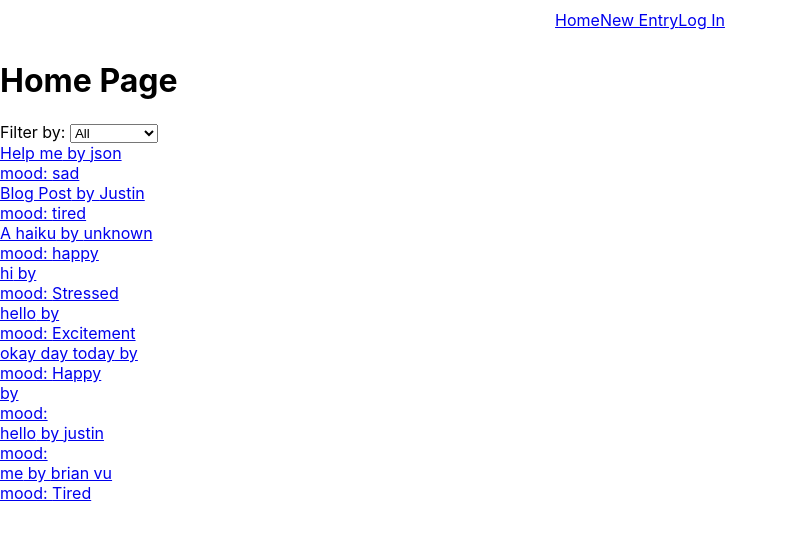
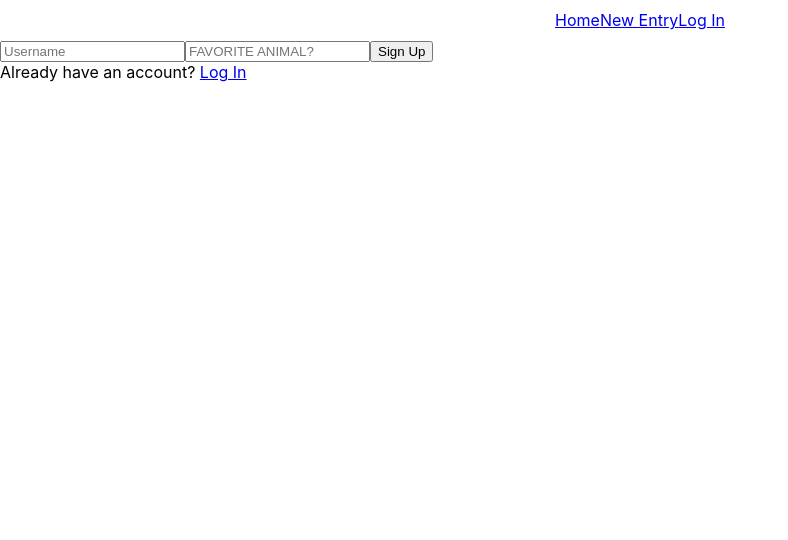
Before and after one commit to jlswift2/phase-2-project, a React (Create React App) app: page /SignUp in a window 1280 px wide. Shown: the top 540 px of the page, without its empty margins (0-788 px from the left). Built offline with nearby package versions, Linux system fonts and the light colour scheme; data requests are answered from the project's data file.

Commit message:
added logout function, fixed bugs

```diff
--- a/db.json
+++ b/db.json
@@ -67,22 +67,5 @@
       "mood": "Tired",
       "id": 9
     }
-  ],
-  "users": [
-    {
-      "username": "brian vu",
-      "favAnimal": "omg",
-      "id": 1
-    },
-    {
-      "username": "brian vu",
-      "favAnimal": "qweqweqwe",
-      "id": 2
-    },
-    {
-      "username": "brian vu",
-      "favAnimal": "omg",
-      "id": 3
-    }
   ]
 }
--- a/src/components/App.js
+++ b/src/components/App.js
@@ -14,26 +14,31 @@ function App() {
     setUser(userStatus);
   }, []);
 
-  console.log(user)
+  const handleSetUser = user => {
+    setUser(user);
+  }
 
   return (
     <div className="App">
-      <Header />
+      <Header user={user} handleSetUser={handleSetUser}/>
       <Switch>
         <Route exact path="/Login">
-          <Login />
+          <Login handleSetUser={handleSetUser}/>
+        </Route>
+        <Route exact path="/SignUp">
+          <Login handleSetUser={handleSetUser} signUp={true}/>
         </Route>
         <Route exact path="/NewEntry">
-          <NewEntry user={user}/>
+          <NewEntry user={user} handleSetUser={handleSetUser}/>
         </Route>
         <Route exact path="/Entry/:id">
-          <Entry user={user}/>
+          <Entry user={user} handleSetUser={handleSetUser}/>
         </Route>
         <Route exact path="/Entry/:id/Edit">
-          <NewEntry user={user}/>
+          <NewEntry user={user} handleSetUser={handleSetUser}/>
         </Route>
         <Route path="/">
-          <Home user={user}/>
+          <Home user={user} handleSetUser={handleSetUser}/>
         </Route>
       </Switch>
     </div>
--- a/src/components/Entry.js
+++ b/src/components/Entry.js
@@ -1,22 +1,20 @@
 import React, { useState, useEffect } from 'react'
 import { Link, useParams, useHistory } from "react-router-dom";
 
-function Entry({ user }) {
-  console.log(user)
+function Entry({ user, handleSetUser }) {
   const { id } = useParams();
   const history =useHistory()
   const [entry, setEntry] = useState({});
 
   useEffect(() => {
+    const userStatus = JSON.parse(localStorage.getItem("journalUser"));
     fetch(`http://localhost:8002/journals/${id}`)
     .then(res => res.json())
-    .then(data => setEntry(data));
+    .then(data => {
+      setEntry(data);
+      handleSetUser(userStatus);
+    });
   }, [id]);
-
-  //checks if the logged in user is the same as entry author
-  if(user.username === entry.author){
-    console.log("here")
-  }
 
   function handleDelete(e) {
       fetch(`http://localhost:8002/journals/${id}`, {
@@ -33,10 +31,15 @@ function Entry({ user }) {
       {entry.text_body}
       <br/>
       mood: {entry.mood}
-      <Link to={`/Entry/${entry.id}/Edit`}>
-        <button>Edit</button>
-      </Link>
-      <button onClick={handleDelete}>Delete</button>
+      {
+        user === null || user.username !== entry.author ? null
+        : <>
+            <Link to={`/Entry/${entry.id}/Edit`}>
+              <button>Edit</button>
+            </Link>
+            <button onClick={handleDelete}>Delete</button>
+          </>
+      }
     </div>
   )
 }
--- a/src/components/Header.js
+++ b/src/components/Header.js
@@ -1,10 +1,10 @@
 import React from 'react'
 import NavBar from './NavBar'
 
-function Header() {
+function Header({ user, handleSetUser }) {
   return (
     <div>
-        <NavBar />
+        <NavBar user={user} handleSetUser={handleSetUser}/>
     </div>
   )
 }
--- a/src/components/Home.js
+++ b/src/components/Home.js
@@ -1,22 +1,33 @@
 import React, { useState, useEffect } from "react";
 import EntryCard from "./EntryCard";
 
-function Home({ user }) {
+function Home({ user, handleSetUser }) {
   const [entries, setEntries] = useState([]);
-  const [filter, setFilter] = useState("all");
+  const [filter, setFilter] = useState("All");
 
   useEffect(() => {
+    const userStatus = JSON.parse(localStorage.getItem("journalUser"));
     fetch("http://localhost:8002/journals")
-      .then(res => res.json())
-      .then(data => setEntries(data));
+    .then(res => res.json())
+    .then(data => {
+      setEntries(data);
+      handleSetUser(userStatus);
+    });
   }, []);
+
+  console.log("home", user)
 
   const handleFilterChange = event => {
     setFilter(event.target.value);
   }
 
   const renderFilteredEntries = filter => {
-    if (filter === "all") return entries.map(entry => <EntryCard key={entry.id} entry={entry}></EntryCard>);
+    if (filter === "All") return entries.map(entry => <EntryCard key={entry.id} entry={entry}></EntryCard>);
+
+    else if (filter === "Your Entries") {
+      const filteredEntries = entries.filter(entry => entry.author === user.username);
+      return filteredEntries.map(entry => <EntryCard key={entry.id} entry={entry}></EntryCard>);
+    }
 
     const filteredEntries = entries.filter(entry => entry.mood === filter);
     return filteredEntries.map(entry => <EntryCard key={entry.id} entry={entry}></EntryCard>);
@@ -30,7 +41,8 @@ function Home({ user }) {
       <form onChange={handleFilterChange}>
         <label htmlFor="filter">Filter by: </label>
         <select name="filter">
-          <option value="all">All</option>
+          <option value="All">All</option>
+          {user ? <option value="Your Entries">Your Entries</option> : null}
           <option value="Happy">Happy</option>
           <option value="Tired">Tired</option>
           <option value="Sad">Sad</option>
--- a/src/components/Login.js
+++ b/src/components/Login.js
@@ -1,7 +1,7 @@
 import React, { useState } from "react";
-import { useHistory } from "react-router-dom";
+import { useHistory, Link } from "react-router-dom";
 
-function Login() {
+function Login({ handleSetUser, signUp }) {
   const [userData, setUserData] = useState({
     username: "",
     favAnimal: ""
@@ -19,18 +19,22 @@ function Login() {
   const handleSubmit = event => {
     event.preventDefault();
 
-    fetch("http://localhost:8002/users", {
-      method: "POST",
-      headers: {
-        "Content-Type": "application/json"
-      },
-      body: JSON.stringify(userData)
-    })
-    .then(res => res.json())
-    .then(data => {
-      localStorage.setItem("journalUser", JSON.stringify(data));
-      history.push("/");
-    });
+    localStorage.setItem("journalUser", JSON.stringify(userData));
+    handleSetUser(userData);
+    history.push("/");
+  }
+
+  const handleSignUp = signUp => {
+    if (signUp) return (
+      <>
+        Already have an account? <Link to="/Login">Log In</Link>
+      </>
+    );
+    else return (
+      <>
+        Don't have an account yet? <Link to="/SignUp">Sign Up</Link>
+      </>
+    );
   }
 
   return (
@@ -38,8 +42,9 @@ function Login() {
       <form onSubmit={handleSubmit}>
         <input type="text" name="username" value={userData.username} onChange={handleChange} placeholder="Username"></input>
         <input type="text" name="favAnimal" value={userData.favAnimal} onChange={handleChange} placeholder="FAVORITE ANIMAL?"></input>
-        <button>Sign Up</button>
+        <button>{signUp ? "Sign Up" : "Log In"}</button>
       </form>
+      {handleSignUp(signUp)}
     </div>
   )
 }
--- a/src/components/NavBar.js
+++ b/src/components/NavBar.js
@@ -1,12 +1,23 @@
 import React from "react";
-import { NavLink } from "react-router-dom";
+import { NavLink, useHistory } from "react-router-dom";
 
-function NavBar() {
+function NavBar({ user, handleSetUser }) {
+  const history = useHistory();
+
+  const logoutUser = () => {
+    localStorage.removeItem("journalUser");
+    handleSetUser(null);
+    history.push("/");
+  }
+
   return(
   <div className="navbar">
     <NavLink to="/">Home</NavLink>
     <NavLink to="/NewEntry">New Entry</NavLink>
-    <NavLink to="/Login">Log In</NavLink>
+    {
+      user === null ? <NavLink to="/Login">Log In</NavLink>
+      : <NavLink to="/" onClick={() => logoutUser()}>Log Out</NavLink>
+    }
     </div>);
 }
 
--- a/src/components/NewEntry.js
+++ b/src/components/NewEntry.js
@@ -1,7 +1,7 @@
 import React, { useEffect, useState } from "react";
 import { useHistory, useParams, useRouteMatch, Redirect } from "react-router-dom";
 
-function NewEntry({ user }) {
+function NewEntry({ user, handleSetUser }) {
     const [formData, setFormData] = useState({
         title: "",
         text_body: "",
@@ -13,7 +13,10 @@ function NewEntry({ user }) {
     const { id } = useParams();
     const match = useRouteMatch();
 
+
     useEffect(() => {
+        handleSetUser(userStatus);
+
         if(match.path === "/Entry/:id/Edit"){
             fetch(`http://localhost:8002/journals/${id}`)
             .then(res => res.json())
@@ -22,14 +25,15 @@ function NewEntry({ user }) {
             setFormData({
                 title: "",
                 text_body: "",
-                author: "",
+                author: user ? user.username : "",
                 mood: ""
             })
         }
     }, [match.path]);
 
-    //checks if a user is logged in
-    if(!user.username){
+    const userStatus = JSON.parse(localStorage.getItem("journalUser"));
+    //if user is not logged in, redirect to Login
+    if(userStatus === null){
         return <Redirect to="/Login"></Redirect>
     }
 
@@ -75,13 +79,13 @@ function NewEntry({ user }) {
                     value={formData.title}
                     onChange={handleChange}
                 />
-                <input
+                {/* <input
                     type="text"
                     name="author"
                     placeholder="Enter your name..."
                     value={formData.author}
                     onChange={handleChange}
-                />
+                /> */}
                 <label>
                     <select onChange={handleChange} name="mood" placeholder="How Am I Feeling?" value={formData.mood}>
                         <option value="" disabled selected hiddens>How Am I Feeling?</option>
```
